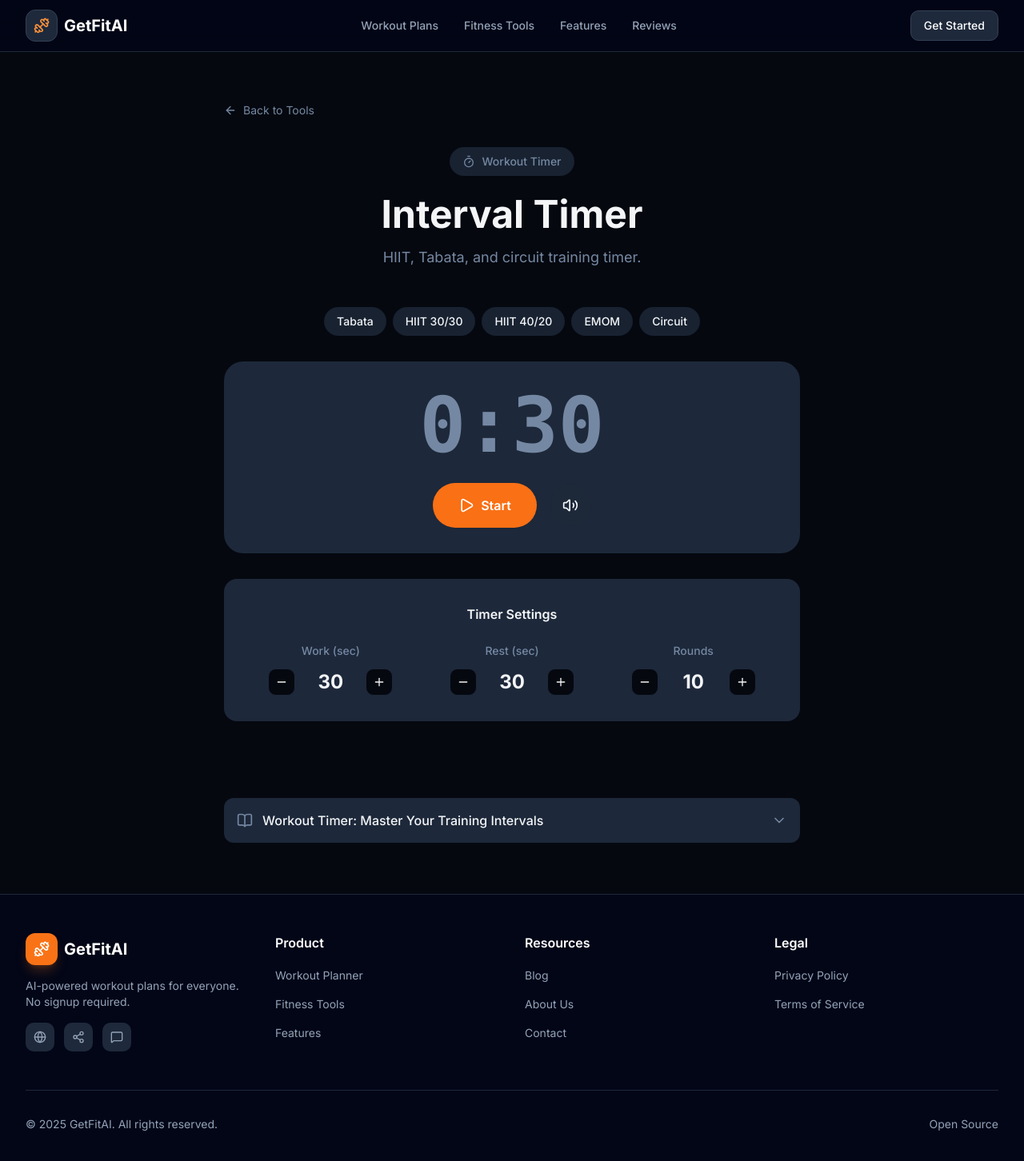
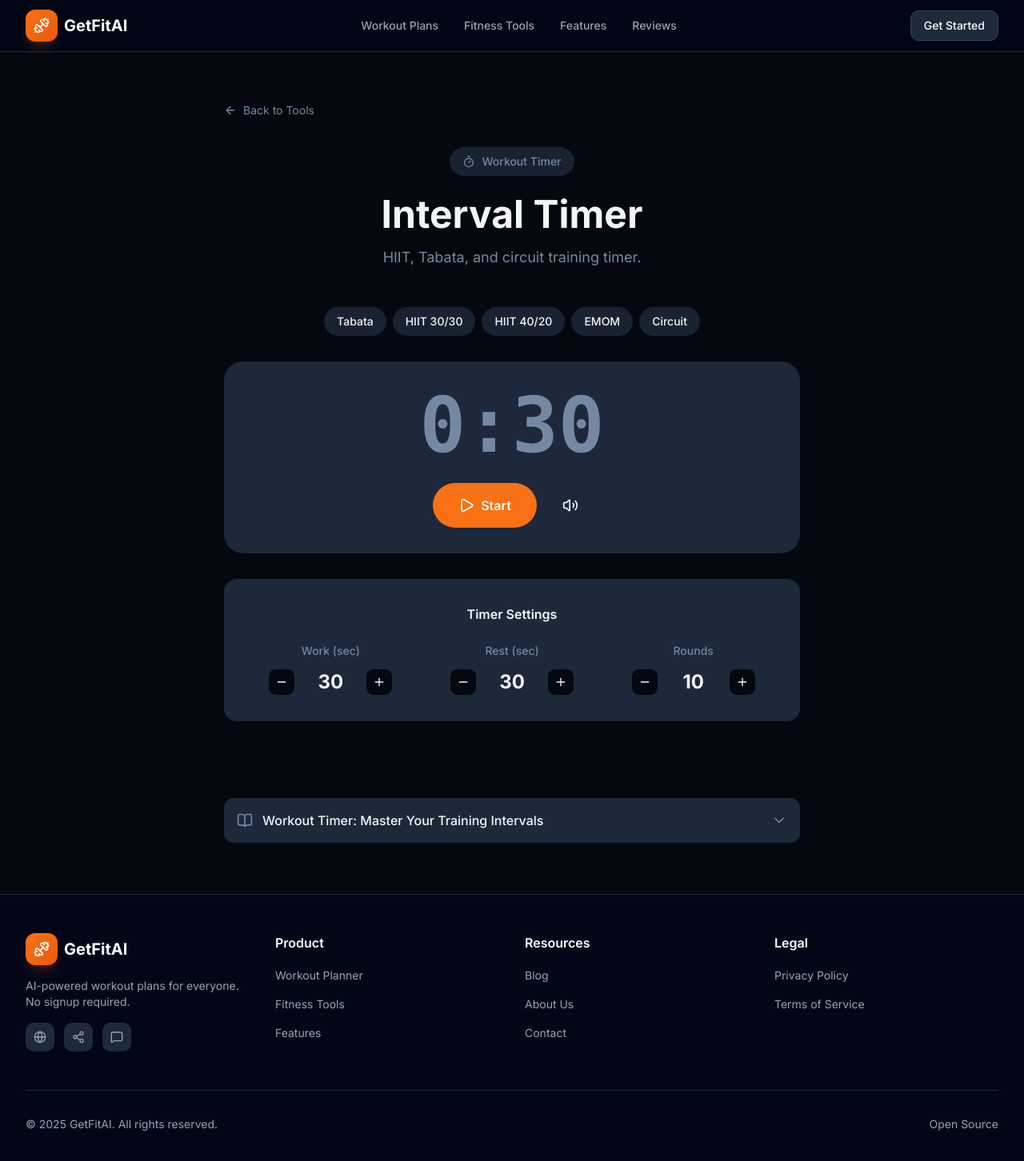
Before and after one commit to zl819044596/getfitai, a Next.js app: page /tools/workout-timer in a window 1280 px wide. Shown: the top 1452 px of the page at 80% size. Built offline with nearby package versions, Linux system fonts and the light colour scheme.

Commit message:
style: redesign icons across all components

```diff
--- a/src/components/features.tsx
+++ b/src/components/features.tsx
@@ -2,16 +2,16 @@
 
 import Image from "next/image";
 import { motion } from "framer-motion";
-import { Brain, Calculator, Target, Dumbbell, Clock, TrendingUp } from "lucide-react";
+import { Brain, Calculator, Target, Dumbbell, Clock, TrendingUp, Sparkles, BarChart3, Layers, Timer, Zap } from "lucide-react";
 
 const features = [
   {
-    icon: Brain,
+    icon: Sparkles,
     title: "AI Workout Plans",
     description: "Stop guessing which exercises to do. Our AI generates scientifically personalized training plans based on your fitness goals, experience level, and available equipment. Every workout plan is tailored specifically to you.",
   },
   {
-    icon: Calculator,
+    icon: BarChart3,
     title: "Free Fitness Calculators",
     description: "Accurately calculate BMI, TDEE, body fat percentage, and one-rep max without complex formulas. Get data-driven support for your training and diet decisions with our free fitness calculator suite.",
   },
@@ -21,17 +21,17 @@ const features = [
     description: "Every body is unique. Our AI analyzes your data to provide personalized fitness recommendations and workout plans that truly work for your specific body type, schedule, and training history.",
   },
   {
-    icon: Dumbbell,
+    icon: Layers,
     title: "Equipment Adaptation",
     description: "Whether you have a full commercial gym, only dumbbells at home, or just your bodyweight, GetFitAI creates efficient workout plans tailored to your exact equipment situation. No excuses.",
   },
   {
-    icon: Clock,
+    icon: Timer,
     title: "Time Optimization",
     description: "15 minutes or 90 minutes? Our AI optimizes every minute of your workout based on your schedule. Get maximum results in minimum time with personalized training plans that fit your life.",
   },
   {
-    icon: TrendingUp,
+    icon: Zap,
     title: "Progressive Training",
     description: "All workout plans follow progressive overload principles to ensure continuous improvement while avoiding injury and plateaus. Your personalized plan grows with you as you get stronger.",
   },
@@ -72,7 +72,7 @@ export function Features() {
                 transition={{ duration: 0.5, delay: index * 0.1 }}
                 className="group bg-slate-900/60 backdrop-blur-sm border border-slate-800 rounded-2xl p-6 hover:border-orange-500/30 hover:shadow-lg hover:shadow-orange-500/5 transition-all"
               >
-                <div className="w-14 h-14 rounded-2xl bg-slate-800 border border-slate-700 flex items-center justify-center mb-4 group-hover:bg-orange-500/10 group-hover:border-orange-500/30 transition-all">
+                <div className="w-14 h-14 rounded-2xl bg-gradient-to-br from-orange-500/20 to-orange-600/10 border border-orange-500/30 flex items-center justify-center mb-4 group-hover:from-orange-500/30 group-hover:to-orange-600/20 group-hover:border-orange-500/50 transition-all shadow-lg shadow-orange-500/10">
                   <Icon className="w-7 h-7 text-orange-400 transition-colors" />
                 </div>
                 <h3 className="text-lg font-semibold text-white mb-2">
--- a/src/components/footer.tsx
+++ b/src/components/footer.tsx
@@ -26,7 +26,7 @@ export function Footer() {
           {/* Brand */}
           <div className="col-span-2 md:col-span-1">
             <Link href="/" className="flex items-center gap-2 mb-4">
-              <div className="w-10 h-10 rounded-xl bg-orange-500 flex items-center justify-center shadow-lg shadow-orange-500/25">
+              <div className="w-10 h-10 rounded-xl bg-gradient-to-br from-orange-500 to-orange-600 flex items-center justify-center shadow-lg shadow-orange-500/20">
                 <Dumbbell className="w-5 h-5 text-white" />
               </div>
               <span className="text-xl font-bold text-white">GetFitAI</span>
--- a/src/components/nav.tsx
+++ b/src/components/nav.tsx
@@ -21,8 +21,8 @@ export function Nav() {
         <div className="flex items-center justify-between h-16">
           {/* Logo */}
           <Link href="/" className="flex items-center gap-2">
-            <div className="w-10 h-10 rounded-xl bg-slate-800 border border-slate-700 flex items-center justify-center">
-              <Dumbbell className="w-5 h-5 text-orange-400" />
+            <div className="w-10 h-10 rounded-xl bg-gradient-to-br from-orange-500 to-orange-600 flex items-center justify-center shadow-lg shadow-orange-500/20">
+              <Dumbbell className="w-5 h-5 text-white" />
             </div>
             <span className="text-xl font-bold text-white">GetFitAI</span>
           </Link>
--- a/src/components/tools-preview.tsx
+++ b/src/components/tools-preview.tsx
@@ -3,11 +3,11 @@
 import Image from "next/image";
 import { motion } from "framer-motion";
 import { ArrowRight, Scale, Flame, Percent, Dumbbell } from "lucide-react";
-import Link from "next/link";
+import { ArrowRight, Activity, Flame, PercentCircle, Gauge } from "lucide-react";
 
 const tools = [
   {
-    icon: Scale,
+    icon: Activity,
     title: "BMI Calculator",
     description: "Quickly check if your weight is in a healthy range. Enter height and weight to get your BMI index and personalized recommendations instantly.",
     href: "/tools/bmi-calculator",
@@ -21,14 +21,14 @@ const tools = [
     image: "/images/blog/lose-belly-fat.jpg",
   },
   {
-    icon: Percent,
+    icon: PercentCircle,
     title: "Body Fat Calculator",
     description: "Track what really matters. Estimate body fat percentage using multiple validated formulas, focusing on fat loss rather than just scale weight.",
     href: "/tools/body-fat-calculator",
     image: "/images/blog/home-vs-gym.jpg",
   },
   {
-    icon: Dumbbell,
+    icon: Gauge,
     title: "1RM Calculator",
     description: "Train smart, progress safely. Predict your maximum strength for any exercise and program workouts at optimal intensity.",
     href: "/tools/one-rep-max",
@@ -84,9 +84,9 @@ export function ToolsPreview() {
                     />
                     <div className="absolute inset-0 bg-gradient-to-t from-slate-900 via-slate-900/50 to-transparent" />
                     <div className="absolute bottom-4 left-4">
-                      <div className="w-12 h-12 rounded-xl bg-orange-500 flex items-center justify-center shadow-lg">
-                        <Icon className="w-6 h-6 text-white" />
-                      </div>
+                    <div className="w-12 h-12 rounded-xl bg-gradient-to-br from-orange-400 to-orange-600 flex items-center justify-center shadow-lg shadow-orange-500/30">
+                      <Icon className="w-6 h-6 text-white" />
+                    </div>
                     </div>
                   </div>
 
--- a/src/components/why-choose.tsx
+++ b/src/components/why-choose.tsx
@@ -1,31 +1,31 @@
 "use client";
 
 import { motion } from "framer-motion";
-import { Shield, Clock, Zap, Heart, Award } from "lucide-react";
+import { Shield, Clock, Zap, Heart, Award, Sparkles, Lock, Timer, Brain, Trophy } from "lucide-react";
 
 const reasons = [
   {
-    icon: Shield,
+    icon: Lock,
     title: "100% Free",
     description: "No hidden fees, no credit card required. All features including the AI workout plan generator and personalized fitness calculators are completely free to use. Generate unlimited workout plans at zero cost.",
   },
   {
-    icon: Clock,
+    icon: Timer,
     title: "No Signup Required",
     description: "Start using GetFitAI immediately. No account creation, no email verification, no data collection. Just open the site and get your free personalized training plan in under 60 seconds.",
   },
   {
-    icon: Zap,
+    icon: Sparkles,
     title: "AI-Powered Personalization",
     description: "Advanced AI algorithms create personalized training plans based on your specific goals, fitness level, and equipment. Unlike generic workout plans, GetFitAI adapts to your body and schedule.",
   },
   {
-    icon: Heart,
+    icon: Brain,
     title: "Science-Based Training",
     description: "All workout plans follow established exercise science principles including progressive overload, periodization, and optimal recovery. Train smarter, not just harder, with evidence-based fitness programming.",
   },
   {
-    icon: Award,
+    icon: Trophy,
     title: "Trusted by Users Worldwide",
     description: "Join over 10,000 users who have already achieved their fitness goals with GetFitAI. From beginners to advanced athletes, our AI workout plans deliver real results for every fitness level.",
   },
@@ -63,7 +63,7 @@ export function WhyChoose() {
                 transition={{ duration: 0.5, delay: index * 0.1 }}
                 className="flex gap-4 p-6 rounded-2xl bg-slate-900/60 backdrop-blur-sm border border-slate-800 hover:border-orange-500/30 transition-colors"
               >
-                <div className="w-12 h-12 rounded-xl bg-orange-500/10 flex items-center justify-center shrink-0">
+                <div className="w-12 h-12 rounded-xl bg-gradient-to-br from-orange-500/20 to-orange-600/10 border border-orange-500/30 flex items-center justify-center shrink-0 shadow-lg shadow-orange-500/10">
                   <Icon className="w-6 h-6 text-orange-400" />
                 </div>
                 <div>
```
